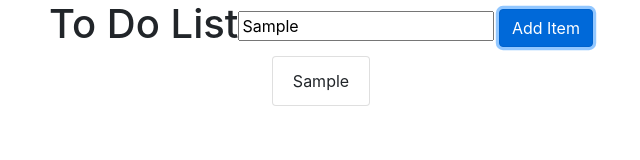
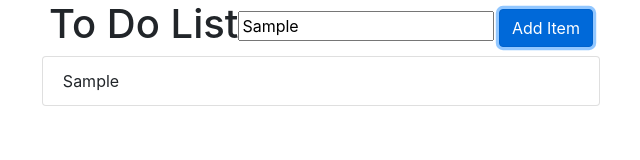
Before and after one commit to Dalton-Gray/todo, a plain HTML site: page index.html in a window 1280 px wide. Both pictures are taken after typing "Sample" into the empty fields and a click on the button "Add Item". Shown: the whole page, without its empty margins (319-959 px from the left). Drawn offline with nearby package versions, Linux system fonts and the light colour scheme.

Commit message:
Increased width of list items

```diff
--- a/style.css
+++ b/style.css
@@ -3,3 +3,6 @@
 	justify-content: center;
 	align-items: center;
 }
+.list-group-item{
+	padding-right: 30rem;
+}
--- a/todo.js
+++ b/todo.js
@@ -5,4 +5,10 @@ function addItem(){
 	newItem.appendChild(text);
 	newItem.classList.add("list-group-item")
 	document.getElementById("todoList").appendChild(newItem);
+/*
+	let btn = document.createElement("BUTTON");
+	btn.innerHTML = "delete";
+	li.appendChild(btn);
+
+	*/
 }
```
